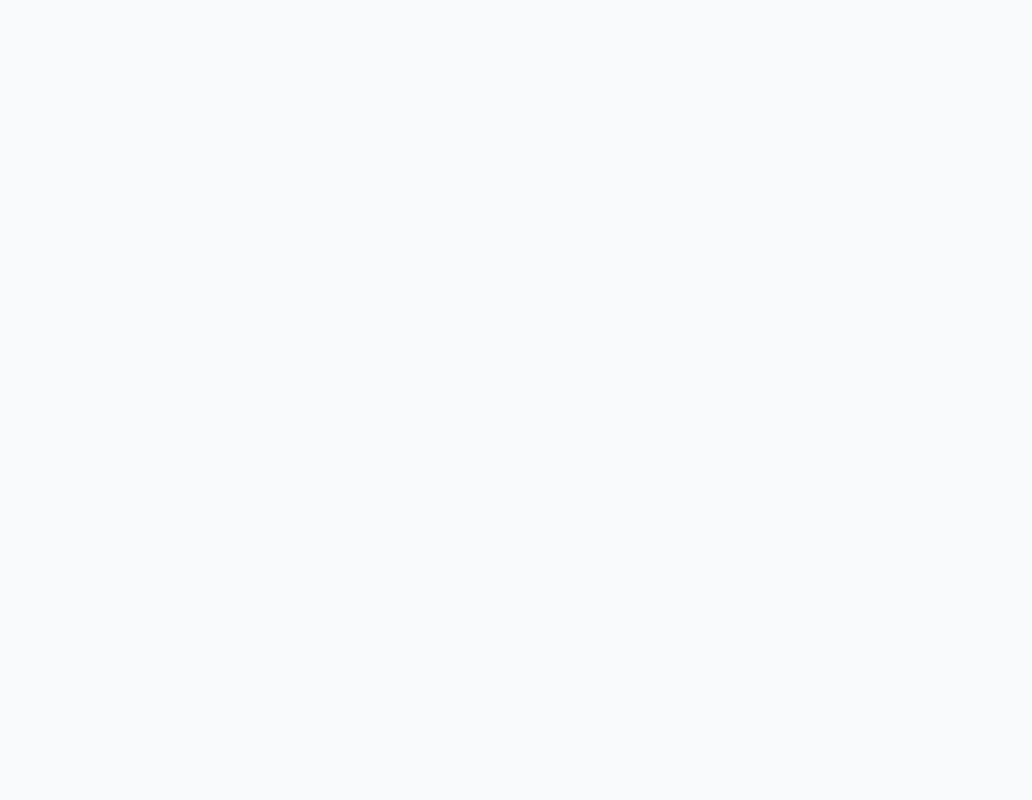
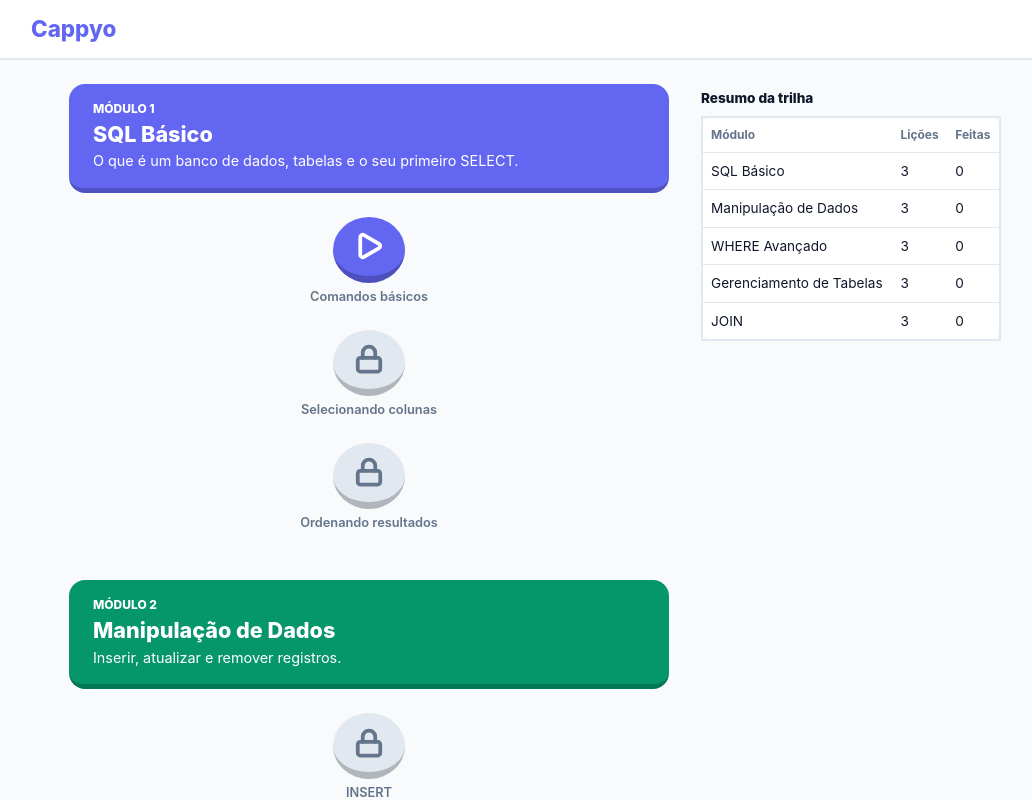
Before and after one commit to nguysutf/cappyo, a React (Vite) app in the folder apps/web/: page /journeys/sql in a window 1280 px wide. Before the commit this address had no page. Shown: the whole page, without its empty margins (105-1137 px from the left). Built offline with nearby package versions, Linux system fonts and the light colour scheme.

Commit message:
feat: add sql journey page and routes

```diff
--- /dev/null
+++ b/apps/web/src/pages/journeys/sql/index.tsx
@@ -0,0 +1,50 @@
+import { useNavigate } from 'react-router-dom'
+
+import type { LessonStatus } from '@/components/journey/LessonNode'
+import { ModuleSection } from '@/components/journey/ModuleSection'
+import { TabelaTrilha } from '@/components/journey/TabelaTrilha'
+import { SiteFooter } from '@/components/layout/SiteFooter'
+import { SiteHeader } from '@/components/layout/SiteHeader'
+import { sqlJourney } from '@/data/sqlJourney'
+import { getConcluidas } from '@/services/progress'
+
+import styles from './journey.module.scss'
+
+export function SqlJourneyPage() {
+  const navigate = useNavigate()
+  const concluidas = getConcluidas()
+  const todasLicoes = sqlJourney.flatMap((m) => m.lessons)
+  const atual = todasLicoes.find((l) => !concluidas.includes(l.id))
+
+  function getStatus(lessonId: string): LessonStatus {
+    if(concluidas.includes(lessonId)) return 'completed'
+    if(lessonId === atual?.id && atual.available) return 'current'
+    return 'locked'
+  }
+
+  return (
+    <div className={styles.page}>
+      <SiteHeader />
+
+      <div className={styles.layout}>
+        <main className={styles.main}>
+          {sqlJourney.map((mod, i) => (
+            <ModuleSection
+              key={mod.id}
+              module={mod}
+              number={i + 1}
+              getStatus={getStatus}
+              onStartLesson={(id) => navigate(`/journeys/sql/leasson/${id}`)}
+            />
+          ))}
+        </main>
+
+        <aside className={styles.sidebar}>
+          <TabelaTrilha concluidas={concluidas} />
+        </aside>
+      </div>
+
+      <SiteFooter />
+    </div>
+  )
+}
--- /dev/null
+++ b/apps/web/src/pages/journeys/sql/journey.module.scss
@@ -0,0 +1,31 @@
+.page {
+  min-height: 100vh;
+  background: $color-bg;
+}
+
+.layout {
+  max-width: 1040px;
+  margin: 0 auto;
+  padding: $spacing-5 $spacing-4 $spacing-8;
+  display: grid;
+  gap: $spacing-6;
+
+  @media (min-width: 900px) {
+    grid-template-columns: 600px 300px;
+    justify-content: center;
+  }
+}
+
+.main {
+  display: flex;
+  flex-direction: column;
+  gap: $spacing-7;
+}
+
+.sidebar {
+  @media (min-width: 900px) {
+    position: sticky;
+    top: 88px;
+    align-self: start;
+  }
+}
--- a/apps/web/src/routes.tsx
+++ b/apps/web/src/routes.tsx
@@ -1,12 +1,16 @@
 import { Route, Routes, Navigate } from 'react-router-dom'
 
+import { DesignSystemPage } from '@/pages/design-system'
+import { SqlJourneyPage } from '@/pages/journeys/sql'
 import { SqlLessonPage } from '@/pages/journeys/sql/leasson'
 
 export function AppRoutes() {
   return (
     <Routes>
-      <Route path="/" element={<Navigate to="/journeys/sql/leasson" replace />} />
-      <Route path="/journeys/sql/leasson" element={<SqlLessonPage />} />
+      <Route path="/" element={<Navigate to="/journeys/sql" replace />} />
+      <Route path="/journeys/sql" element={<SqlJourneyPage />} />
+      <Route path="/journeys/sql/leasson/:lessonId" element={<SqlLessonPage />} />
+      <Route path="/design-system" element={<DesignSystemPage />} />
     </Routes>
   )
 }
```
